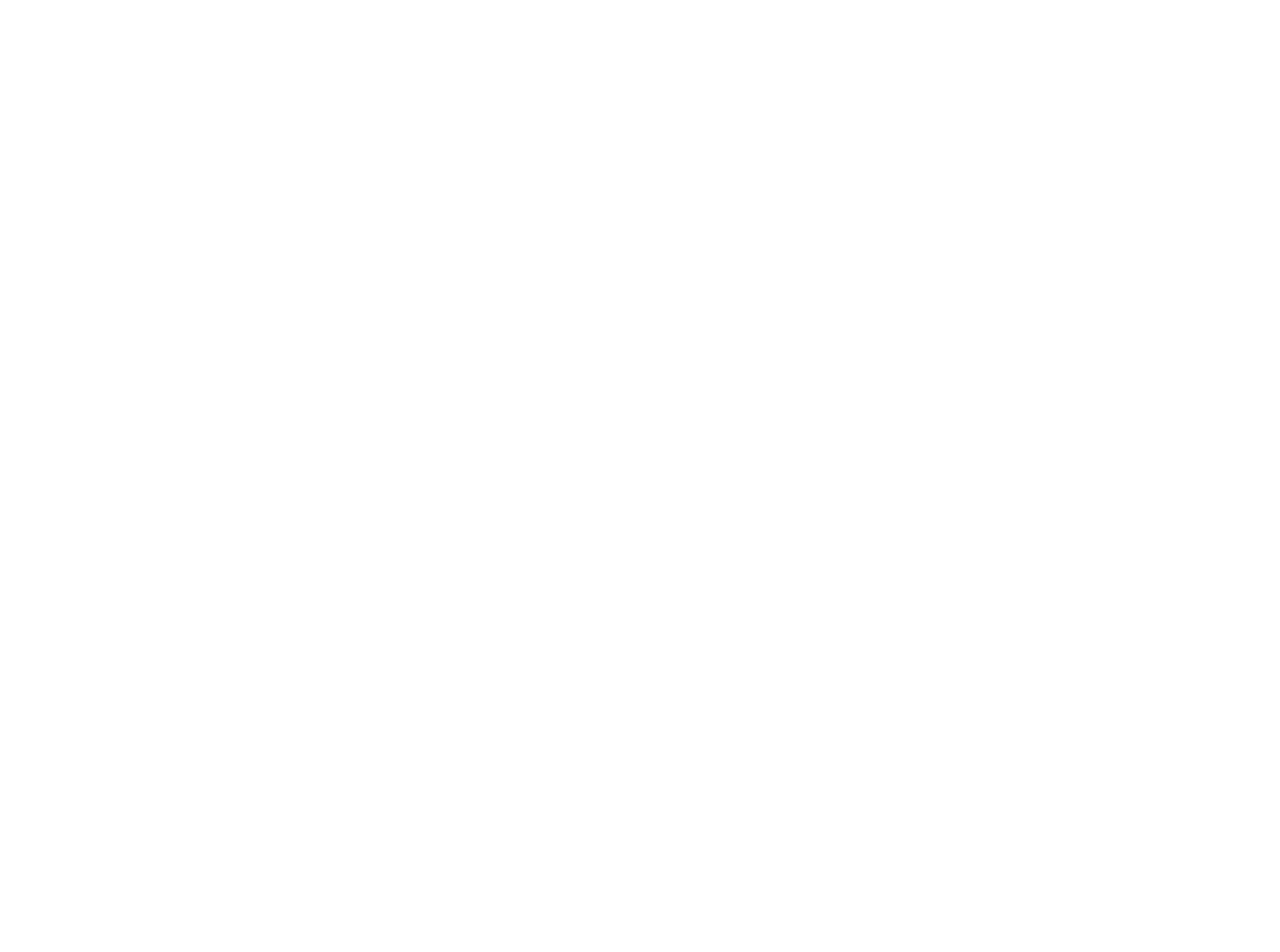
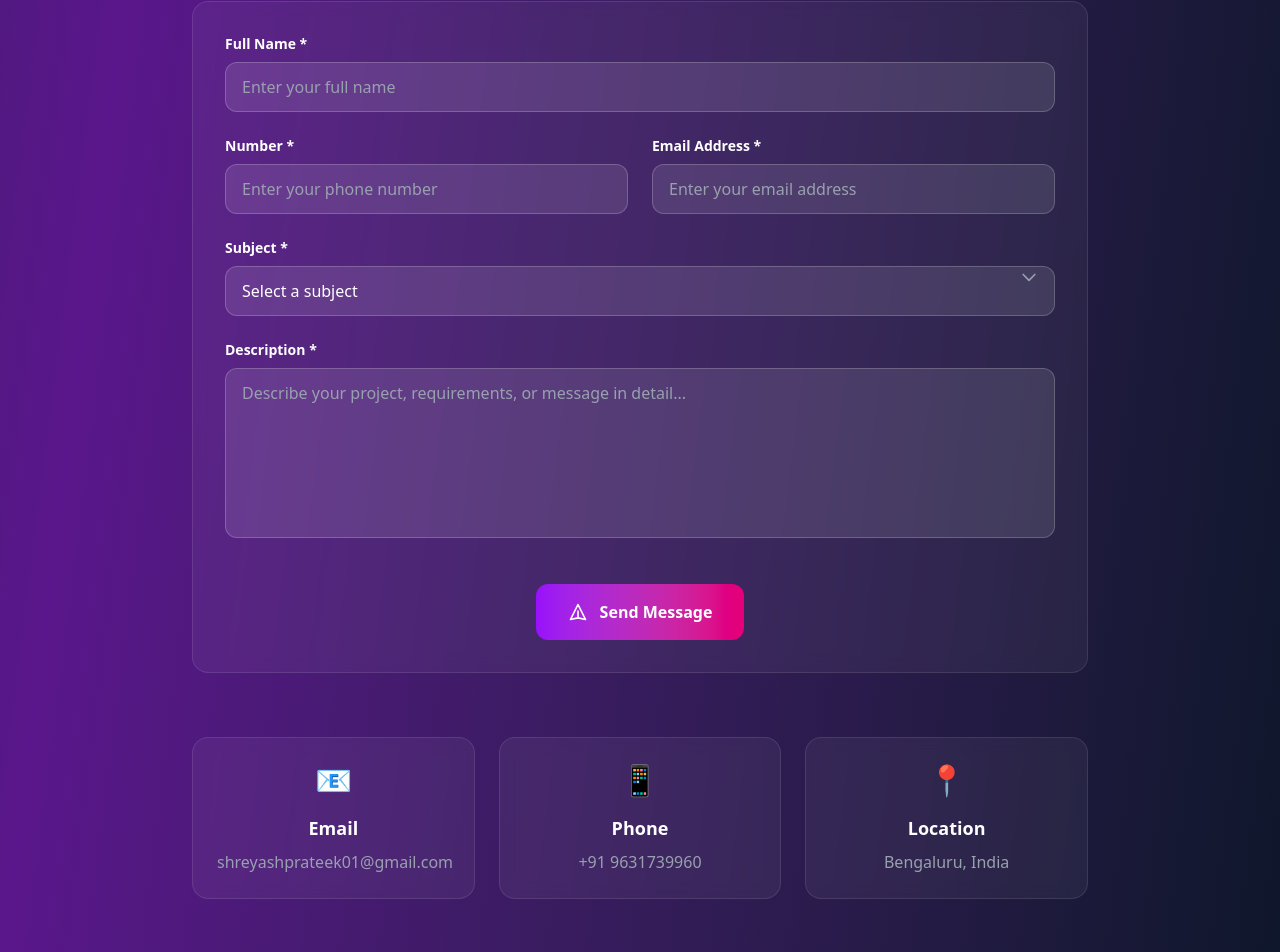
Before and after one commit to ShreyashPrateek/portfolio, a React (Vite) app: page / in a window 1280 px wide. Shown: the part 9157-10109 px from the top of the page. Before the commit the page ends 8894 px from the top, so only its background shows below. Built offline with nearby package versions, Linux system fonts and the light colour scheme.

Commit message:
Designing Contact Form UI only

```diff
--- a/src/App.jsx
+++ b/src/App.jsx
@@ -5,6 +5,7 @@
 import Projects from './sections/Projects'
 import Training from './sections/Training'
 import Certifications from './sections/Certifications'
+import Contact from './sections/Contact'
 
 function App() {
   return (
@@ -17,6 +18,7 @@
         <Projects />
         <Training />
         <Certifications />
+        <Contact />
       </main>
     </div>
   )
--- a/src/components/contact/ContactForm.jsx
+++ b/src/components/contact/ContactForm.jsx
@@ -1 +1,223 @@
-// Contact Form Component
+import { useState } from 'react'
+
+const ContactForm = () => {
+  const [formData, setFormData] = useState({
+    fullName: '',
+    number: '',
+    email: '',
+    subject: '',
+    otherSubject: '',
+    description: ''
+  })
+
+  const [showOtherField, setShowOtherField] = useState(false)
+
+  const subjectOptions = [
+    'Project Inquiry',
+    'Hiring / Job Opportunity',
+    'Freelance Work',
+    'Web Development Request',
+    'Java / Backend Development',
+    'Collaboration Request',
+    'Feedback / Suggestions',
+    'Other'
+  ]
+
+  const handleInputChange = (e) => {
+    const { name, value } = e.target
+    setFormData(prev => ({
+      ...prev,
+      [name]: value
+    }))
+
+    if (name === 'subject') {
+      setShowOtherField(value === 'Other')
+      if (value !== 'Other') {
+        setFormData(prev => ({
+          ...prev,
+          otherSubject: ''
+        }))
+      }
+    }
+  }
+
+  const handleSubmit = (e) => {
+    e.preventDefault()
+    // Handle form submission here
+    console.log('Form submitted:', formData)
+  }
+
+  return (
+    <div className="space-y-16">
+      {/* Section Title */}
+      <div className="text-center">
+        <h2 className="text-4xl sm:text-5xl font-bold bg-gradient-to-r from-purple-400 to-pink-400 bg-clip-text text-transparent mb-4">
+          Contact Me
+        </h2>
+        <div className="w-24 h-1 bg-gradient-to-r from-purple-500 to-pink-500 mx-auto rounded-full"></div>
+        <p className="text-gray-400 mt-6 text-lg max-w-2xl mx-auto">
+          Let's discuss your next project or opportunity. I'd love to hear from you!
+        </p>
+      </div>
+
+      {/* Contact Form */}
+      <div className="bg-white/5 backdrop-blur-sm border border-white/10 rounded-2xl p-8 hover:bg-white/10 transition-all duration-300">
+        <form onSubmit={handleSubmit} className="space-y-6">
+          {/* Full Name */}
+          <div>
+            <label htmlFor="fullName" className="block text-sm font-semibold text-white mb-2">
+              Full Name *
+            </label>
+            <input
+              type="text"
+              id="fullName"
+              name="fullName"
+              value={formData.fullName}
+              onChange={handleInputChange}
+              required
+              className="w-full px-4 py-3 bg-white/10 border border-white/20 rounded-xl text-white placeholder-gray-400 focus:outline-none focus:ring-2 focus:ring-purple-500 focus:border-transparent transition-all duration-300"
+              placeholder="Enter your full name"
+            />
+          </div>
+
+          {/* Number and Email - Grid Layout */}
+          <div className="grid grid-cols-1 md:grid-cols-2 gap-6">
+            {/* Number */}
+            <div>
+              <label htmlFor="number" className="block text-sm font-semibold text-white mb-2">
+                Number *
+              </label>
+              <input
+                type="tel"
+                id="number"
+                name="number"
+                value={formData.number}
+                onChange={handleInputChange}
+                required
+                className="w-full px-4 py-3 bg-white/10 border border-white/20 rounded-xl text-white placeholder-gray-400 focus:outline-none focus:ring-2 focus:ring-purple-500 focus:border-transparent transition-all duration-300"
+                placeholder="Enter your phone number"
+              />
+            </div>
+
+            {/* Email */}
+            <div>
+              <label htmlFor="email" className="block text-sm font-semibold text-white mb-2">
+                Email Address *
+              </label>
+              <input
+                type="email"
+                id="email"
+                name="email"
+                value={formData.email}
+                onChange={handleInputChange}
+                required
+                className="w-full px-4 py-3 bg-white/10 border border-white/20 rounded-xl text-white placeholder-gray-400 focus:outline-none focus:ring-2 focus:ring-purple-500 focus:border-transparent transition-all duration-300"
+                placeholder="Enter your email address"
+              />
+            </div>
+          </div>
+
+          {/* Subject Dropdown */}
+          <div className="relative">
+            <label htmlFor="subject" className="block text-sm font-semibold text-white mb-2">
+              Subject *
+            </label>
+            <select
+              id="subject"
+              name="subject"
+              value={formData.subject}
+              onChange={handleInputChange}
+              required
+              className="w-full px-4 py-3 bg-white/10 border border-white/20 rounded-xl text-white focus:outline-none focus:ring-2 focus:ring-purple-500 focus:border-transparent transition-all duration-300 appearance-none cursor-pointer"
+            >
+              <option value="" className="bg-gray-800 text-gray-300">Select a subject</option>
+              {subjectOptions.map((option, index) => (
+                <option key={index} value={option} className="bg-gray-800 text-white">
+                  {option}
+                </option>
+              ))}
+            </select>
+            {/* Custom dropdown arrow */}
+            <div className="absolute right-4 top-1/2 transform -translate-y-1/2 pointer-events-none">
+              <svg className="w-5 h-5 text-gray-400" fill="none" stroke="currentColor" viewBox="0 0 24 24">
+                <path strokeLinecap="round" strokeLinejoin="round" strokeWidth={2} d="M19 9l-7 7-7-7" />
+              </svg>
+            </div>
+          </div>
+
+          {/* Other Subject Field - Conditional */}
+          {showOtherField && (
+            <div className="animate-fadeIn">
+              <label htmlFor="otherSubject" className="block text-sm font-semibold text-white mb-2">
+                Please specify *
+              </label>
+              <input
+                type="text"
+                id="otherSubject"
+                name="otherSubject"
+                value={formData.otherSubject}
+                onChange={handleInputChange}
+                required={showOtherField}
+                className="w-full px-4 py-3 bg-white/10 border border-white/20 rounded-xl text-white placeholder-gray-400 focus:outline-none focus:ring-2 focus:ring-purple-500 focus:border-transparent transition-all duration-300"
+                placeholder="Please specify your subject"
+              />
+            </div>
+          )}
+
+          {/* Description */}
+          <div>
+            <label htmlFor="description" className="block text-sm font-semibold text-white mb-2">
+              Description *
+            </label>
+            <textarea
+              id="description"
+              name="description"
+              value={formData.description}
+              onChange={handleInputChange}
+              required
+              rows={6}
+              className="w-full px-4 py-3 bg-white/10 border border-white/20 rounded-xl text-white placeholder-gray-400 focus:outline-none focus:ring-2 focus:ring-purple-500 focus:border-transparent transition-all duration-300 resize-none"
+              placeholder="Describe your project, requirements, or message in detail..."
+            />
+          </div>
+
+          {/* Submit Button */}
+          <div className="text-center pt-4">
+            <button
+              type="submit"
+              className="bg-gradient-to-r from-purple-600 to-pink-600 hover:from-purple-700 hover:to-pink-700 text-white font-semibold py-4 px-8 rounded-xl transition-all duration-300 transform hover:scale-105 hover:shadow-lg hover:shadow-purple-500/25 flex items-center justify-center mx-auto group"
+            >
+              <svg className="w-5 h-5 mr-3 transition-transform group-hover:scale-110" fill="none" stroke="currentColor" viewBox="0 0 24 24">
+                <path strokeLinecap="round" strokeLinejoin="round" strokeWidth={2} d="M12 19l9 2-9-18-9 18 9-2zm0 0v-8" />
+              </svg>
+              Send Message
+            </button>
+          </div>
+        </form>
+      </div>
+
+      {/* Contact Info */}
+      <div className="grid grid-cols-1 md:grid-cols-3 gap-6">
+        <div className="bg-white/5 backdrop-blur-sm border border-white/10 rounded-2xl p-6 text-center hover:bg-white/10 transition-all duration-300">
+          <div className="text-3xl mb-4">📧</div>
+          <h3 className="text-lg font-semibold text-white mb-2">Email</h3>
+          <p className="text-gray-400">shreyashprateek01@gmail.com</p>
+        </div>
+
+        <div className="bg-white/5 backdrop-blur-sm border border-white/10 rounded-2xl p-6 text-center hover:bg-white/10 transition-all duration-300">
+          <div className="text-3xl mb-4">📱</div>
+          <h3 className="text-lg font-semibold text-white mb-2">Phone</h3>
+          <p className="text-gray-400">+91 9631739960</p>
+        </div>
+
+        <div className="bg-white/5 backdrop-blur-sm border border-white/10 rounded-2xl p-6 text-center hover:bg-white/10 transition-all duration-300">
+          <div className="text-3xl mb-4">📍</div>
+          <h3 className="text-lg font-semibold text-white mb-2">Location</h3>
+          <p className="text-gray-400">Bengaluru, India</p>
+        </div>
+      </div>
+    </div>
+  )
+}
+
+export default ContactForm
--- a/src/sections/Contact.jsx
+++ b/src/sections/Contact.jsx
@@ -1 +1,13 @@
-// Contact Section Component
+import ContactForm from '../components/contact/ContactForm'
+
+const Contact = () => {
+  return (
+    <section id="contact" className="py-20 px-4 sm:px-6 lg:px-8 relative overflow-hidden">
+      <div className="max-w-4xl mx-auto">
+        <ContactForm />
+      </div>
+    </section>
+  )
+}
+
+export default Contact
```
Also changed, not shown: src/styles/custom.css (+15 -0 lines).
